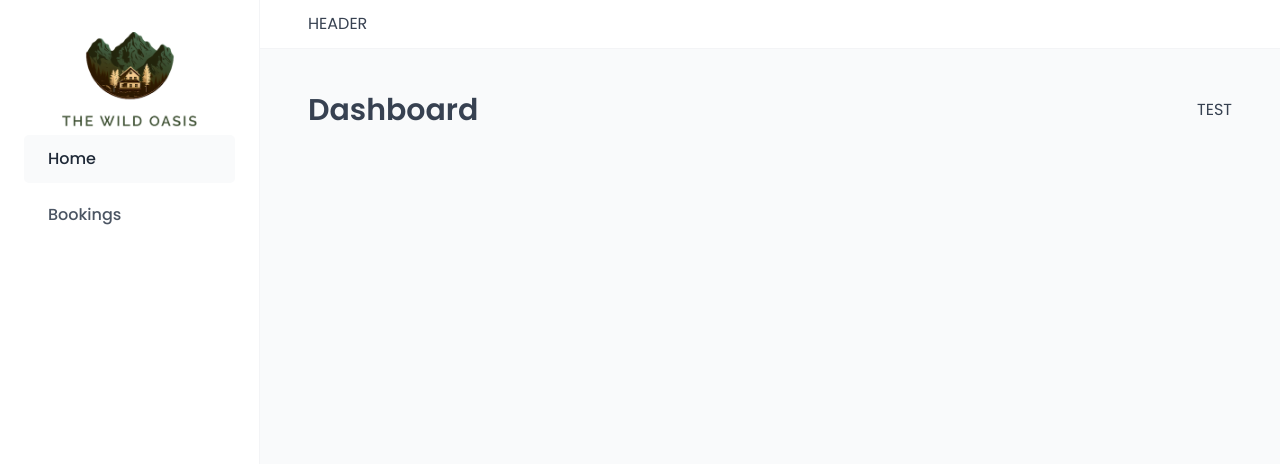
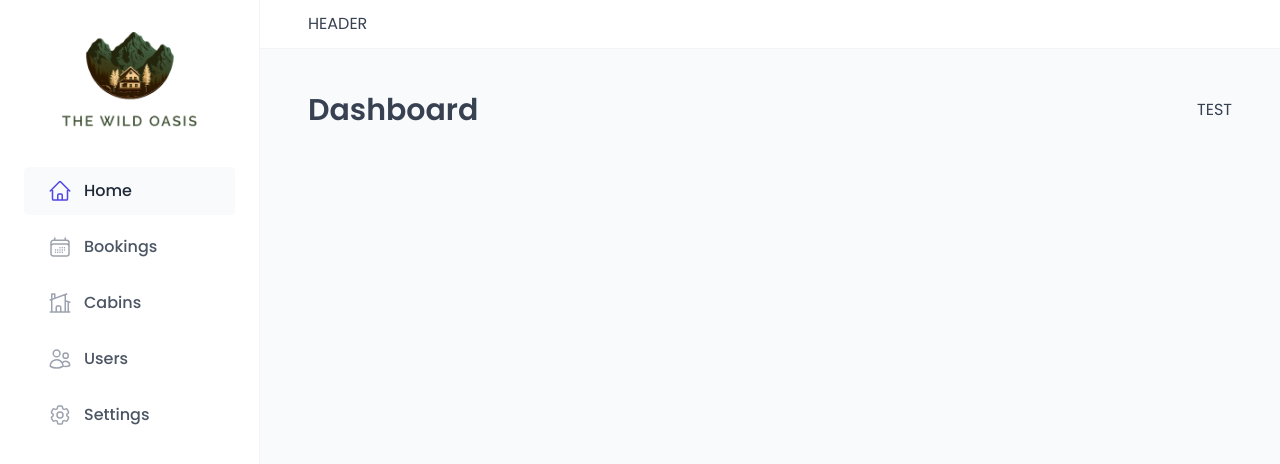
Before and after one commit to ivantxo/the_wild_oasis, a React (Vite) app: page /dashboard in a window 1280 px wide. Shown: the top 464 px of the page. Built offline with nearby package versions, Linux system fonts and the light colour scheme; a web font is replaced by a local one.

Commit message:
Added more links to the menu

```diff
--- a/index.html
+++ b/index.html
@@ -2,7 +2,7 @@
 <html lang="en">
   <head>
     <meta charset="UTF-8" />
-    <link rel="icon" type="image/svg+xml" href="/vite.svg" />
+    <link rel="icon" type="image/svg+xml" href="/logo-light.png" />
     <meta name="viewport" content="width=device-width, initial-scale=1.0" />
     <link rel="preconnect" href="https://fonts.googleapis.com" />
     <link rel="preconnect" href="https://fonts.gstatic.com" crossorigin />
--- a/src/ui/MainNav.jsx
+++ b/src/ui/MainNav.jsx
@@ -1,5 +1,12 @@
 import { NavLink } from "react-router-dom";
 import styled from "styled-components";
+import {
+  HiOutlineCalendarDays,
+  HiOutlineCog6Tooth,
+  HiOutlineHome,
+  HiOutlineHomeModern,
+  HiOutlineUsers,
+} from "react-icons/hi2";
 
 const NavList = styled.ul`
   display: flex;
@@ -51,10 +58,34 @@
     <nav>
       <NavList>
         <li>
-          <StyledNavLink to="/dashboard">Home</StyledNavLink>
+          <StyledNavLink to="/dashboard">
+            <HiOutlineHome />
+            <span>Home</span>
+          </StyledNavLink>
         </li>
         <li>
-          <StyledNavLink to="/bookings">Bookings</StyledNavLink>
+          <StyledNavLink to="/bookings">
+            <HiOutlineCalendarDays />
+            <span>Bookings</span>
+          </StyledNavLink>
+        </li>
+        <li>
+          <StyledNavLink to="/cabins">
+            <HiOutlineHomeModern />
+            <span>Cabins</span>
+          </StyledNavLink>
+        </li>
+        <li>
+          <StyledNavLink to="/users">
+            <HiOutlineUsers />
+            <span>Users</span>
+          </StyledNavLink>
+        </li>
+        <li>
+          <StyledNavLink to="/settings">
+            <HiOutlineCog6Tooth />
+            <span>Settings</span>
+          </StyledNavLink>
         </li>
       </NavList>
     </nav>
--- a/src/ui/SideBar.jsx
+++ b/src/ui/SideBar.jsx
@@ -7,6 +7,9 @@
   padding: 3.2rem 2.4rem;
   border-right: 1px solid var(--color-grey-100);
   grid-row: 1 / -1;
+  display: flex;
+  flex-direction: column;
+  gap: 3.2rem;
 `;
 
 function SideBar() {
```
